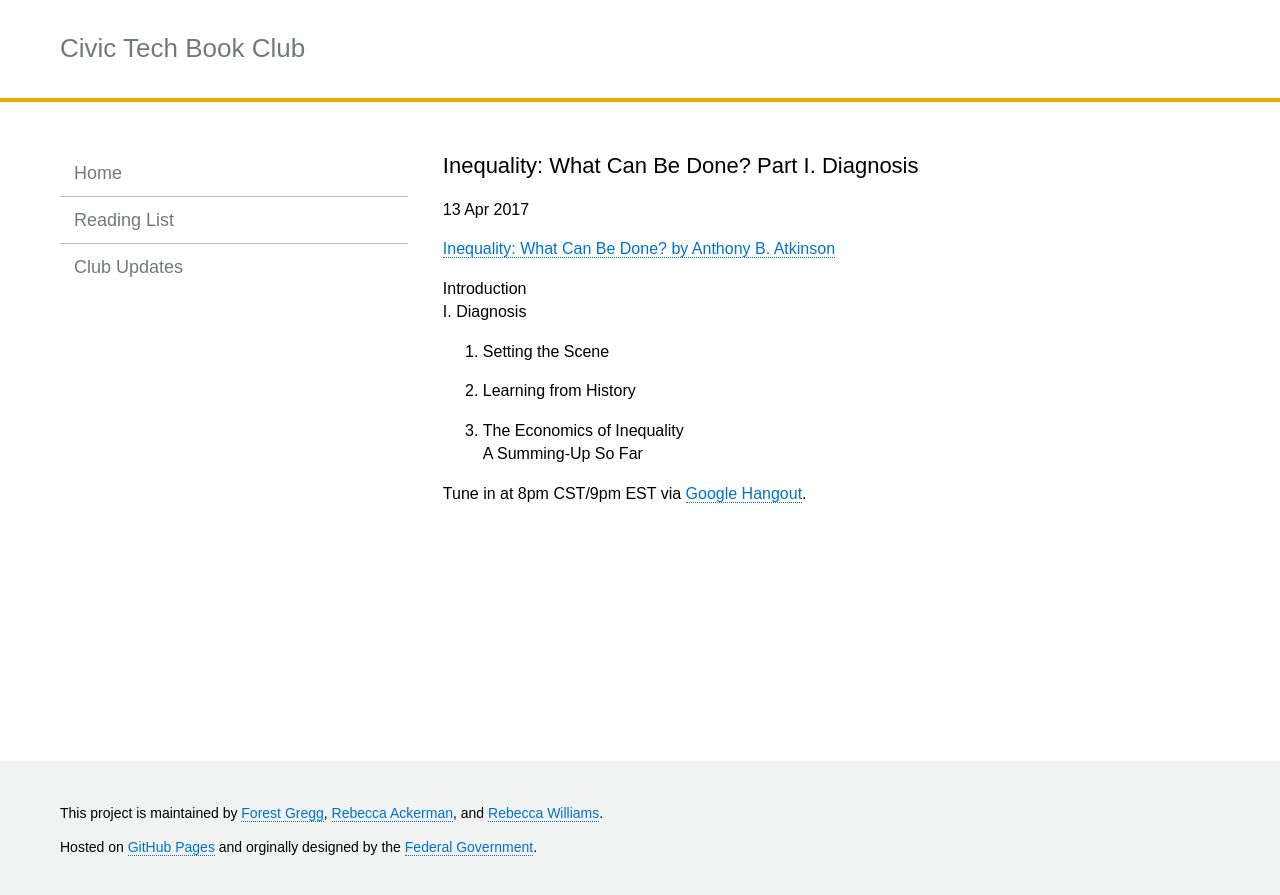
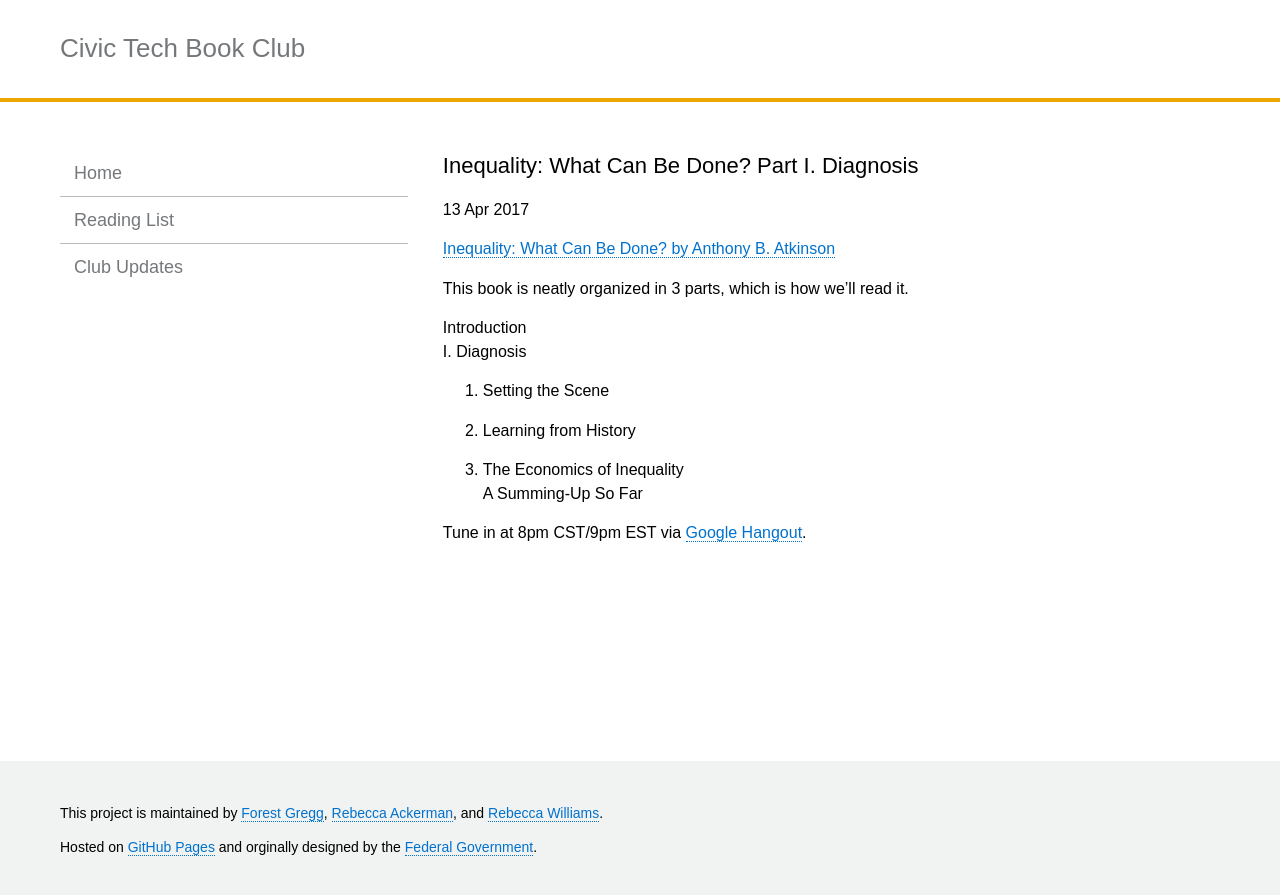
Before and after one commit to rebeccawilliams/bookclub, a Jekyll site: the page built from _posts/2017-04-13-inequality-part1.md, in a window 1280 px wide. Shown: the top 895 px of the page. Built offline with Jekyll 4.4.1, drawn with Linux system fonts in a browser that asks for light colours.

Commit message:
Update 2017-04-13-inequality-part1.md

```diff
--- a/_posts/2017-04-13-inequality-part1.md
+++ b/_posts/2017-04-13-inequality-part1.md
@@ -7,6 +7,8 @@ categories: jekyll update
 
 [Inequality: What Can Be Done? by Anthony B. Atkinson](https://www.amazon.com/dp/B00WQRFC30/ref=dp-kindle-redirect?_encoding=UTF8&btkr=1)
 
+This book is neatly organized in 3 parts, which is how we'll read it.
+
 Introduction
 I. Diagnosis
 1. Setting the Scene
```
